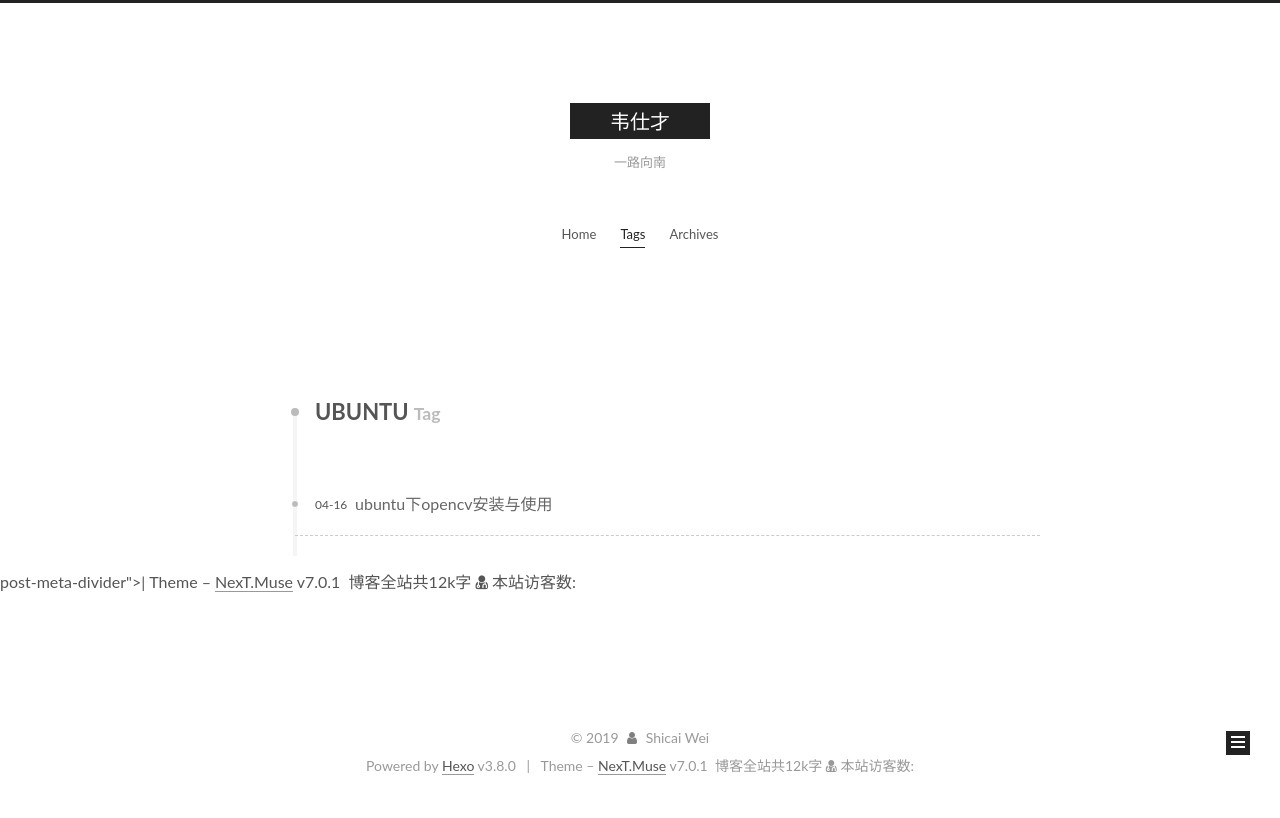
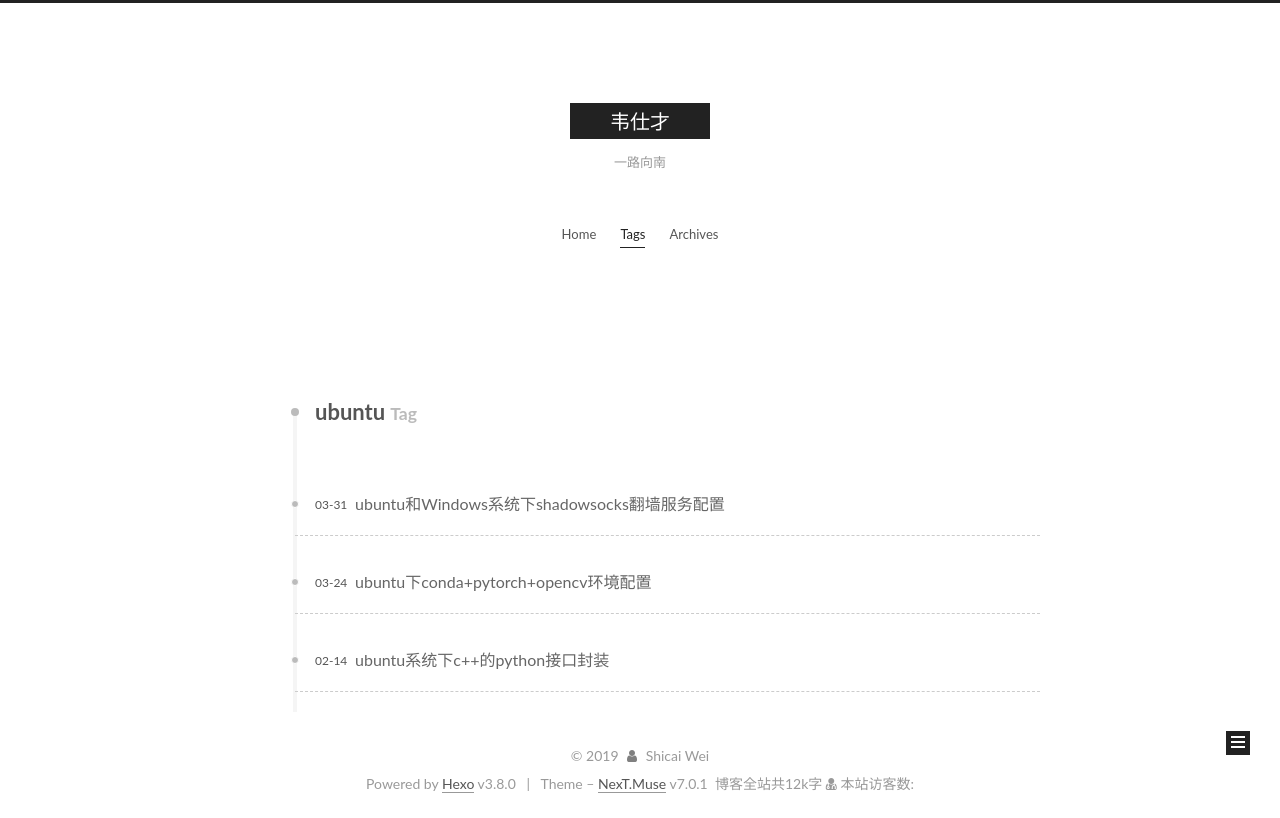
Before and after one commit to shicaiwei123/shicaiwei123.github.io, a PHP site: page /tags/ubuntu/ in a window 1280 px wide. Before the commit the page ends 775 px from the top, so only its background shows below. Run offline with PHP 8.4, Linux system fonts and the light colour scheme; some libraries are stand-ins or nearby versions.

Commit message:
Site updated: 2019-12-23 21:45:34

```diff
--- a/2019/03/24/ubuntu下conda+pytorch+opencv环境配置/index.html
+++ b/2019/03/24/ubuntu下conda+pytorch+opencv环境配置/index.html
@@ -106,7 +106,7 @@
 
 
   <meta name="description" content="概述在ubuntu系统上利用安装conda，pytorch，opencv，并结合RFB-Net在VOC2007和VOC2012上完成测试。核心内容还是环境的配置，特别是解决环境配置中遇到的各种问题。 安装python版本问题目前的conda对应的python3版本是3.7，但是ubuntu16.04的系统自带版本是python3.5，而ubuntu18.04自带版本又是python3.6，而网上很">
-<meta name="keywords" content="ubuntu,conda,opencv,pytorch">
+<meta name="keywords" content="conda,ubuntu,opencv,pytorch">
 <meta property="og:type" content="article">
 <meta property="og:title" content="ubuntu下conda+pytorch+opencv环境配置">
 <meta property="og:url" content="https://shicaiwei123.github.io/2019/03/24/ubuntu下conda+pytorch+opencv环境配置/index.html">
@@ -504,9 +504,9 @@
 
         <div class="post-tags">
 
+            <a href="/tags/conda/" rel="tag"># conda</a>
+
             <a href="/tags/ubuntu/" rel="tag"># ubuntu</a>
-
-            <a href="/tags/conda/" rel="tag"># conda</a>
 
             <a href="/tags/opencv/" rel="tag"># opencv</a>
 
--- a/css/main.css
+++ b/css/main.css
@@ -1995,7 +1995,7 @@ pre .javascript .function {
   width: 4px;
   height: 4px;
   border-radius: 50%;
-  background: #744b20;
+  background: #85be01;
 }
 .links-of-blogroll {
   font-size: 13px;
--- a/index.html
+++ b/index.html
@@ -381,7 +381,7 @@
 
                   <span class="post-meta-item-text">Edited on</span>
 
-                <time title="Modified: 2019-12-23 21:43:08" itemprop="dateModified" datetime="2019-12-23T21:43:08+08:00">2019-12-23</time>
+                <time title="Modified: 2019-12-23 21:45:16" itemprop="dateModified" datetime="2019-12-23T21:45:16+08:00">2019-12-23</time>
 
 
           </span>
--- a/tags/ubuntu/index.html
+++ b/tags/ubuntu/index.html
@@ -109,7 +109,7 @@
 <meta name="keywords" content="机器学习，嵌入式开发，随笔">
 <meta property="og:type" content="website">
 <meta property="og:title" content="韦仕才">
-<meta property="og:url" content="https://shicaiwei123.github.io/tags/UBUNTU/index.html">
+<meta property="og:url" content="https://shicaiwei123.github.io/tags/ubuntu/index.html">
 <meta property="og:site_name" content="韦仕才">
 <meta property="og:description" content="生活随笔，极客技术">
 <meta property="og:locale" content="en">
@@ -122,7 +122,7 @@
 
 
 
-  <link rel="canonical" href="https://shicaiwei123.github.io/tags/UBUNTU/">
+  <link rel="canonical" href="https://shicaiwei123.github.io/tags/ubuntu/">
 
 
 
@@ -132,7 +132,7 @@
   };
 </script>
 
-  <title>Tag: UBUNTU | 韦仕才</title>
+  <title>Tag: ubuntu | 韦仕才</title>
 
 
 
@@ -325,7 +325,7 @@
 
     <div id="posts" class="posts-collapse">
       <div class="collection-title">
-        <h1>UBUNTU<small>Tag</small>
+        <h1>ubuntu<small>Tag</small>
         </h1>
       </div>
 
@@ -337,17 +337,69 @@
 
       <h2 class="post-title">
 
-          <a class="post-title-link" href="/2019/04/16/opencv/" itemprop="url">
+          <a class="post-title-link" href="/2019/03/31/shadow/" itemprop="url">
 
-              <span itemprop="name">ubuntu下opencv安装与使用</span>
+              <span itemprop="name">ubuntu和Windows系统下shadowsocks翻墙服务配置</span>
 
           </a>
 
       </h2>
 
       <div class="post-meta">
-        <time class="post-time" itemprop="dateCreated" datetime="2019-04-16T21:48:48+08:00" content="2019-04-16">
-          04-16
+        <time class="post-time" itemprop="dateCreated" datetime="2019-03-31T11:15:18+08:00" content="2019-03-31">
+          03-31
+        </time>
+      </div>
+
+    </header>
+  </article>
+
+
+
+
+
+  <article class="post post-type-normal" itemscope="" itemtype="http://schema.org/Article">
+    <header class="post-header">
+
+      <h2 class="post-title">
+
+          <a class="post-title-link" href="/2019/03/24/ubuntu下conda+pytorch+opencv环境配置/" itemprop="url">
+
+              <span itemprop="name">ubuntu下conda+pytorch+opencv环境配置</span>
+
+          </a>
+
+      </h2>
+
+      <div class="post-meta">
+        <time class="post-time" itemprop="dateCreated" datetime="2019-03-24T11:00:33+08:00" content="2019-03-24">
+          03-24
+        </time>
+      </div>
+
+    </header>
+  </article>
+
+
+
+
+
+  <article class="post post-type-normal" itemscope="" itemtype="http://schema.org/Article">
+    <header class="post-header">
+
+      <h2 class="post-title">
+
+          <a class="post-title-link" href="/2019/02/14/ubuntu系统下封装c++的Python接口/" itemprop="url">
+
+              <span itemprop="name">ubuntu系统下c++的python接口封装</span>
+
+          </a>
+
+      </h2>
+
+      <div class="post-meta">
+        <time class="post-time" itemprop="dateCreated" datetime="2019-02-14T16:14:00+08:00" content="2019-02-14">
+          02-14
         </time>
       </div>
 
@@ -713,155 +765,3 @@
 
 </body>
 </html>
-post-meta-divider">|</span>
-
-
-
-  <div class="theme-info">Theme – <a href="https://theme-next.org" class="theme-link" rel="noopener" target="_blank">NexT.Muse</a> v7.0.1</div>
-
-
-
-<div class="theme-info">
-  <div class="powered-by"></div>
-  <span class="post-count">博客全站共12k字</span>
-
-</div>
-<div class="powered-by">
-<i class="fa fa-user-md"></i><span id="busuanzi_container_site_uv">
-  本站访客数:<span id="busuanzi_value_site_uv"></span>
-</span>
-</div>
-
-
-
-
-
-
-
-
-
-
-
-      </div>
-    </footer>
-
-
-      <div class="back-to-top">
-        <i class="fa fa-arrow-up"></i>
-
-      </div>
-
-
-
-
-
-
-
-  </div>
-
-
-
-<script>
-  if (Object.prototype.toString.call(window.Promise) !== '[object Function]') {
-    window.Promise = null;
-  }
-</script>
-
-
-
-
-
-
-
-
-
-
-
-
-
-
-
-
-
-
-
-
-
-
-
-
-
-
-
-  <script src="/lib/jquery/index.js?v=2.1.3"></script>
-
-
-  <script src="/lib/velocity/velocity.min.js?v=1.2.1"></script>
-
-
-  <script src="/lib/velocity/velocity.ui.min.js?v=1.2.1"></script>
-
-
-
-
-
-  <script src="/js/src/utils.js?v=7.0.1"></script>
-
-  <script src="/js/src/motion.js?v=7.0.1"></script>
-
-
-
-
-
-
-
-  <script src="/js/src/schemes/muse.js?v=7.0.1"></script>
-
-
-
-
-
-
-
-
-  <script src="/js/src/next-boot.js?v=7.0.1"></script>
-
-
-
-
-
-
-
-
-
-
-
-
-
-
-
-
-
-
-
-
-
-
-
-
-
-
-
-
-
-
-
-
-
-
-
-
-
-
-</body>
-</html>
```
Also changed, not shown: 2019/12/17/12306/index.html (+4 -4 lines), tags/opencv/index.html (+8 -26 lines).
